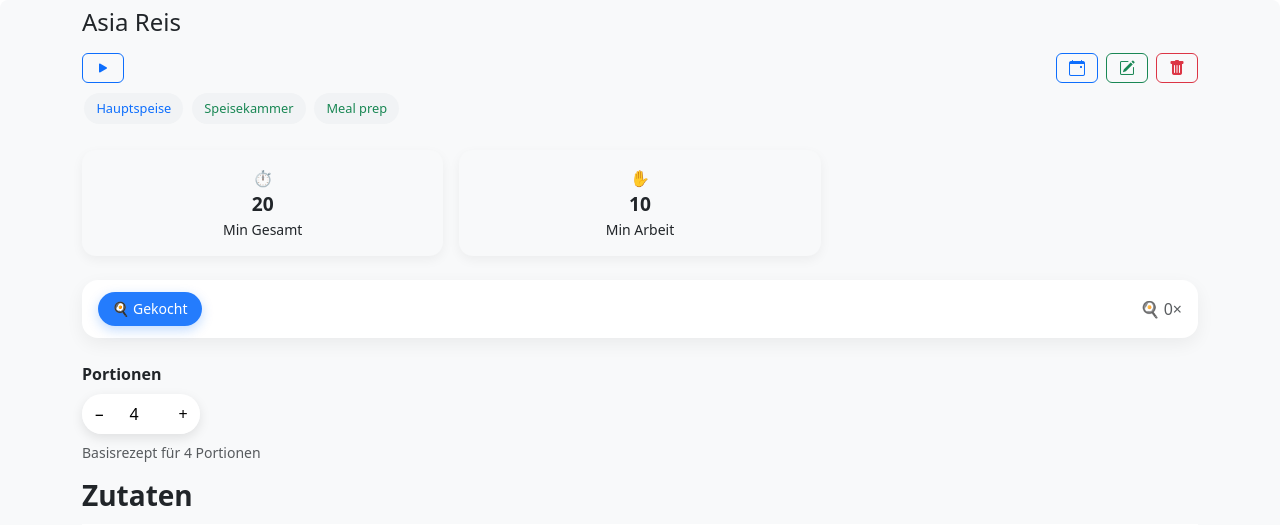
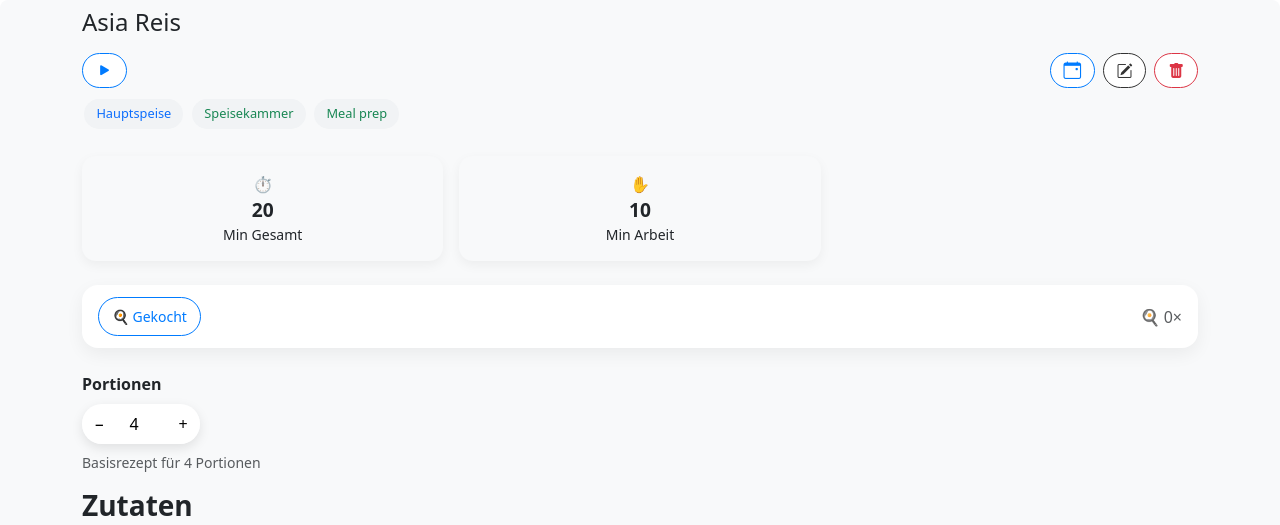
Before and after one commit to tobihemmi/rezepte, a Django app: a page that uses recipes/templates/recipes/recipe_detail.html in a window 1280 px wide. Shown: the part 56-581 px from the top of the page. Run offline with Django 5.2, Linux system fonts and the light colour scheme; data comes from the database, SQL or seed files in the repository; both versions use the stored data as it was after the commit; some libraries are stand-ins or nearby versions.

Commit message:
continue detail view styling

```diff
--- a/recipes/static/recipes/style.css
+++ b/recipes/static/recipes/style.css
@@ -97,38 +97,6 @@ li a {
     box-shadow:
         0 12px 32px rgba(0, 0, 0, 0.12);
 }
-.btn-ios {
-    border-radius: 999px; /* Pill */
-    padding: 0.4rem 0.9rem;
-    font-weight: 500;
-    border: none;
-
-    background: rgba(13, 110, 253, 0.9);
-    color: #fff;
-
-    box-shadow:
-        0 4px 12px rgba(13, 110, 253, 0.25);
-
-    transition: all 0.2s ease;
-}
-
-.btn-ios:hover {
-    background: rgba(13, 110, 253, 1);
-    transform: translateY(-1px);
-    box-shadow:
-        0 6px 16px rgba(13, 110, 253, 0.35);
-}
-
-.btn-ios-secondary {
-    border-radius: 999px; /* Pill */
-    background: rgba(108, 117, 125, 0.15);
-    color: #333;
-    box-shadow: none;
-}
-
-.btn-ios-secondary:hover {
-    background: rgba(108, 117, 125, 0.25);
-}
 .recipe-hero img {
     width: 100%;
     max-height: 320px;
@@ -190,3 +158,89 @@ li a {
     font-weight: 600;
     margin-bottom: 0.75rem;
 }
+
+/* Optional: Icon zentrieren */
+.btn-ios i {
+    font-size: 1.1rem;
+}
+.btn-ios {
+    border-radius: 999px; /* Pill */
+    padding: 0.4rem 0.9rem;
+    font-weight: 500;
+    border: none;
+
+    background: rgba(13, 110, 253, 0.9);
+    color: #fff;
+
+    box-shadow:
+        0 4px 12px rgba(13, 110, 253, 0.25);
+
+    transition: all 0.2s ease;
+}
+
+.btn-ios:hover {
+    background: rgba(13, 110, 253, 1);
+    transform: translateY(-1px);
+    box-shadow:
+        0 6px 16px rgba(13, 110, 253, 0.35);
+}
+
+
+/* Basis iOS Button */
+.btn-ios {
+    display: inline-flex;
+    align-items: center;
+    justify-content: center;
+    padding: 0.5rem 0.8rem;
+    border-radius: 9999px; /* Kapsel */
+    border: 1px solid #007bff;
+    background-color: #ffffff;
+    color: #007bff;
+    font-weight: 500;
+    transition: all 0.2s ease;
+    box-shadow: none;
+}
+
+.btn-ios:hover {
+    background-color: #f0f8ff;
+    box-shadow: 0 2px 5px rgba(0,0,0,0.1);
+}
+
+.btn-ios:active {
+    transform: scale(0.95);
+    box-shadow: 0 1px 3px rgba(0,0,0,0.2);
+}
+.btn-ios-secondary {
+    display: inline-flex;
+    align-items: center;
+    justify-content: center;
+    padding: 0.5rem 0.8rem;
+    border-radius: 9999px; /* Kapsel */
+    border: 1px solid #333;
+    background-color: #ffffff;
+    color: #333;
+    font-weight: 500;
+    transition: all 0.2s ease;
+    box-shadow: none;
+}
+.btn-ios-secondary:hover {
+    background: rgba(108, 117, 125, 0.25);
+}
+.btn-ios-danger {
+    display: inline-flex;
+    align-items: center;
+    justify-content: center;
+    padding: 0.5rem 0.8rem;
+    border-radius: 9999px; /* Kapsel */
+    border: 1px solid #dc3545;
+    background-color: #ffffff;
+    color: #dc3545;
+    font-weight: 500;
+    transition: all 0.2s ease;
+    box-shadow: none;
+
+}
+.btn-ios-danger:hover {
+    background-color: #f8d7da;
+    color: #a71d2a;
+}
--- a/recipes/templates/recipes/recipe_detail.html
+++ b/recipes/templates/recipes/recipe_detail.html
@@ -13,38 +13,33 @@
             <h4 class="flex-grow-1 mb-0">{{ recipe.title }}</h4>
         </div>
         <div class="d-flex gap-2 mb-2">
-            <a
-                href="{% url 'recipes:cook' recipe.slug %}?servings={{ current_servings }}"
-                class="btn btn-outline-primary me-auto"
-            >
+            <a href="{% url 'recipes:cook' recipe.slug %}?servings={{ current_servings }}" class="btn btn-ios me-auto">
                 <i class="bi bi-play-fill"></i>
             </a>
-            <!-- Wochenplan hinzufügen Dropdown -->
+
             <div class="dropdown d-inline">
-                <button class="btn btn-outline-primary" type="button" id="addToPlanDropdown" data-bs-toggle="dropdown" aria-expanded="false">
+                <button class="btn btn-ios" type="button" id="addToPlanDropdown" data-bs-toggle="dropdown" aria-expanded="false">
                     <i class="bi bi-calendar-event"></i>
                 </button>
                 <ul class="dropdown-menu" aria-labelledby="addToPlanDropdown">
                     {% for day in days %}
                         <li>
-                            <a class="dropdown-item"
-                            href="{% url 'recipes:weekly_plan' %}?action=add&recipe_id={{ recipe.id }}&day={{ day }}{% if request.GET %}&{{ request.GET.urlencode }}{% endif %}">
-                            {{ day }}
+                            <a class="dropdown-item" href="{% url 'recipes:weekly_plan' %}?action=add&recipe_id={{ recipe.id }}&day={{ day }}{% if request.GET %}&{{ request.GET.urlencode }}{% endif %}">
+                                {{ day }}
                             </a>
                         </li>
                     {% endfor %}
                 </ul>
             </div>
-            <!-- <a href="https://todoist.com/add?content={{ '['|add:recipe.title|add:']('|add:request.build_absolute_uri|add:') #WG /Essensplanung'|urlencode }}" target="_blank" class="btn btn-primary">
-                <i class="bi bi-box-arrow-up"></i>
-            </a> -->
-            <a href="{% url 'recipes:update' recipe.slug %}" class="btn btn-outline-success">
+
+            <a href="{% url 'recipes:update' recipe.slug %}" class="btn btn-ios-secondary">
                 <i class="bi bi-pencil-square"></i>
             </a>
-            <a href="{% url 'recipes:delete' recipe.slug %}" class="btn btn-outline-danger">
+            <a href="{% url 'recipes:delete' recipe.slug %}" class="btn btn-ios-danger">
                 <i class="bi bi-trash-fill"></i>
             </a>
         </div>
+
 
         <!-- Wenn ein externer Link vorhanden ist, zeige nur Titel und externen Link -->
         {% if recipe.external_link %}
```
Also changed, not shown: db.sqlite3.
